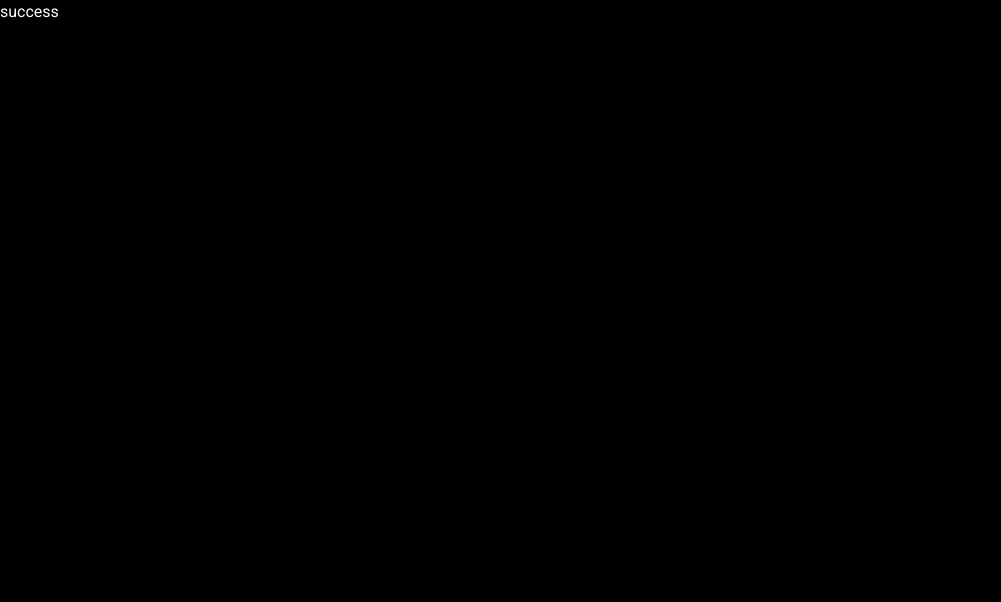
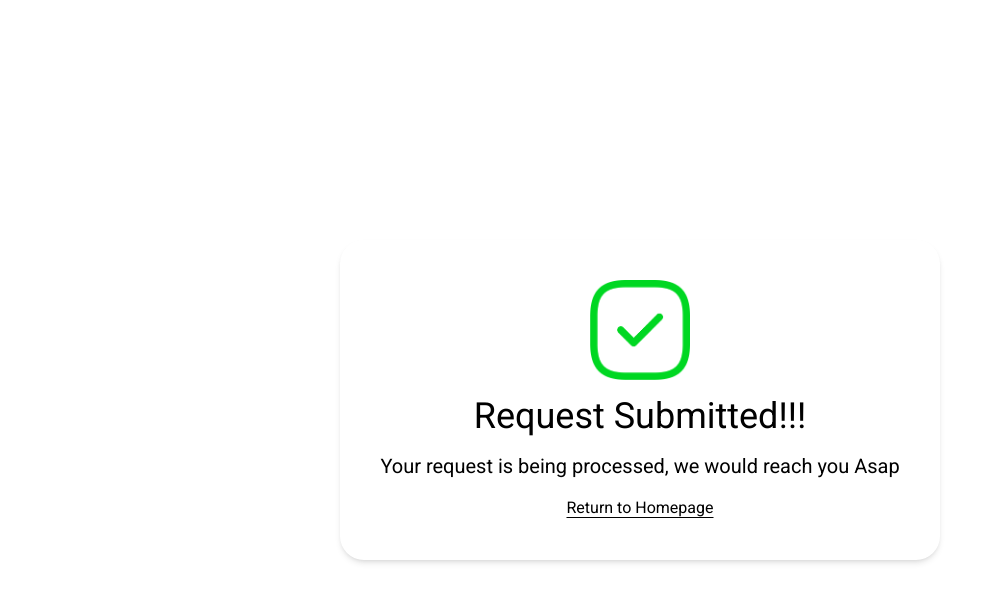
Before and after one commit to T-laye/Stustle__Landing__Page, a Next.js app: page /success in a window 1280 px wide. Shown: the top 602 px of the page, without its empty margins (0-1001 px from the left). Built offline with nearby package versions, Linux system fonts and the light colour scheme.

Commit message:
build: successful submission page

```diff
--- a/src/pages/form.js
+++ b/src/pages/form.js
@@ -7,7 +7,7 @@ import styles from '../styles/Home.module.css';
 export default function FormScreen() {
   return (
     <>
-      <header className="mx-auto container bg-white p-6   lg:w-1/3">
+      <header className="mx-auto container bg-white p-6 md:w-1/2   lg:w-1/3">
         <div>
           <Link legacyBehavior href="/">
             <a>
@@ -16,7 +16,7 @@ export default function FormScreen() {
           </Link>
         </div>
       </header>
-      <div className=" px-6 bg-white container mx-auto py-4   lg:w-1/3 ">
+      <div className=" px-6 bg-white container mx-auto py-4 md:w-1/2  lg:w-1/3 ">
         <div className="w-3/4 mb-10">
           <h2 className="text-4xl text-left text-black mb-4">
             Lorem ipsum dolor sit amet.
--- a/src/pages/success.js
+++ b/src/pages/success.js
@@ -1,3 +1,23 @@
+/* eslint-disable jsx-a11y/alt-text */
+import Image from 'next/image';
+import Link from 'next/link';
+import success from '../../public/icons/success.png';
+
 export default function SuccessPage() {
-  return <div className="text-white">success</div>;
+  return (
+    <div className="text-black flex flex-col  items-center justify-center bg-white h-screen   text-center p-2">
+      <div className="lg:shadow-md shadow-md p-10 rounded-3xl gap-4 flex flex-col  items-center justify-center">
+        <div>
+          <Image height={100} src={success} alt="Success" />
+        </div>
+        <h1 className="text-4xl">Request Submitted!!!</h1>
+        <p className="text-xl">
+          Your request is being processed, we would reach you Asap
+        </p>
+        <Link className="underline underline-offset-4" href="/">
+          Return to Homepage
+        </Link>
+      </div>
+    </div>
+  );
 }
```
Also changed, not shown: public/icons/success.png (added).
